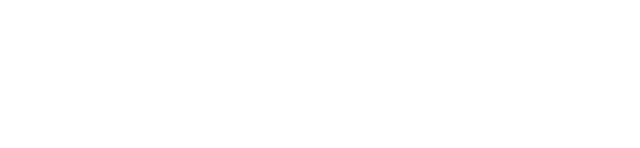
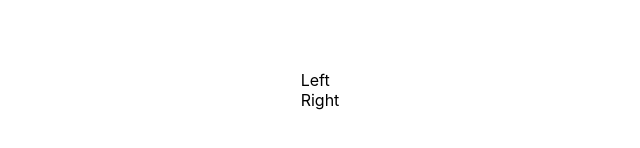
Before and after one commit to Gazwai/evernote-next, a Next.js app: page / in a window 1280 px wide. Shown: the part 310-458 px from the top of the page, without its empty margins (320-960 px from the left). Built offline with nearby package versions, Linux system fonts and the light colour scheme.

Commit message:
Added divs for left and right side

```diff
--- a/pages/index.js
+++ b/pages/index.js
@@ -11,7 +11,10 @@
       </Head>
 
       <main className={styles.main}>
-
+        <div className={styles.container}>
+          <div className={styles.left}>Left</div>
+          <div className={styles.right}>Right</div>
+        </div>
       </main>
     </div>
   )
```
